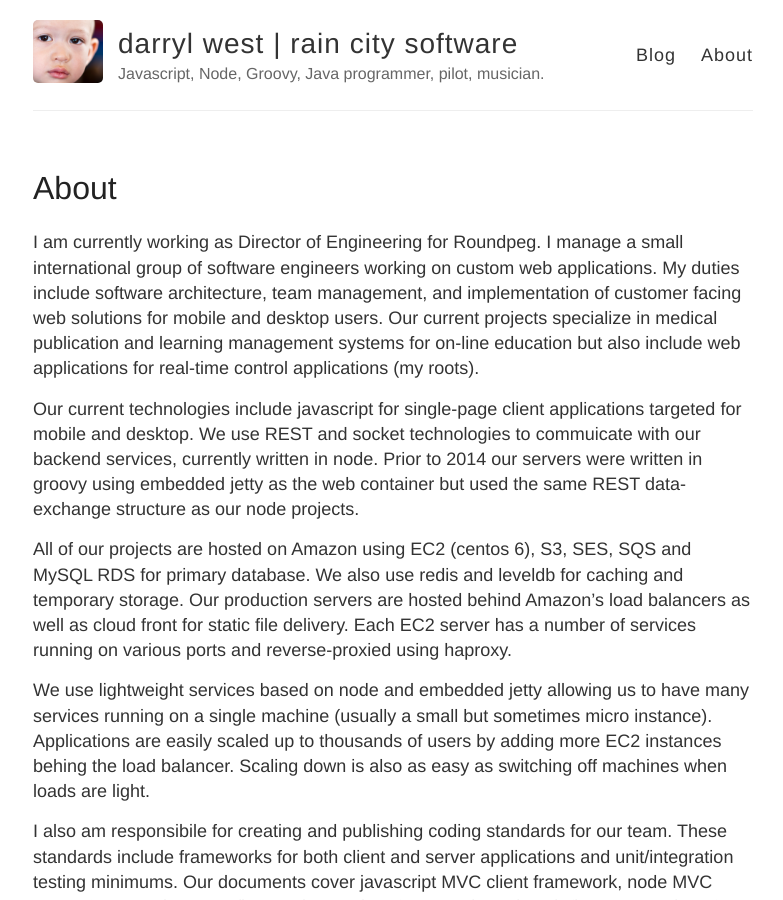
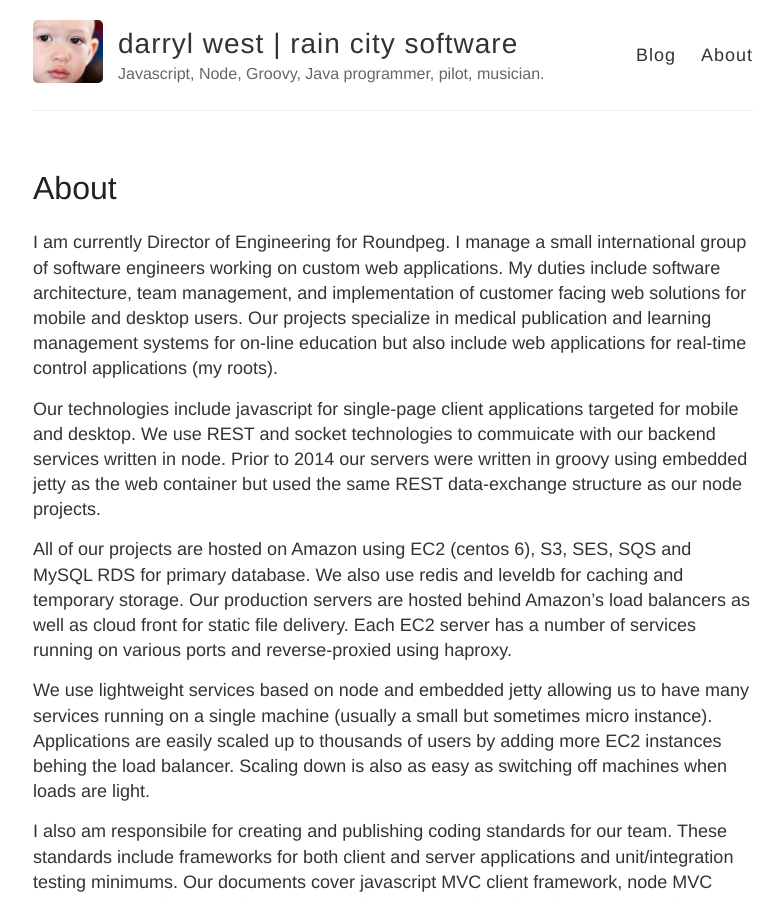
Before and after one commit to darrylwest/jekyll-blog, a Jekyll site: the page built from about.md, in a window 1280 px wide and 900 px high. Shown: the whole window, without its empty margins (247-1030 px from the left). Built offline with Jekyll 4.4.1, drawn with Linux system fonts in a browser that asks for light colours.

Commit message:
about page updates

```diff
--- a/about.md
+++ b/about.md
@@ -3,9 +3,9 @@ layout: page
 title: About
 ---
 
-I am currently working as Director of Engineering for Roundpeg.  I manage a small international group of software engineers working on custom web applications.  My duties include software architecture, team management, and implementation of customer facing web solutions for mobile and desktop users.  Our current projects specialize in medical publication and learning management systems for on-line education but also include web applications for real-time control applications (my roots).
+I am currently Director of Engineering for Roundpeg.  I manage a small international group of software engineers working on custom web applications.  My duties include software architecture, team management, and implementation of customer facing web solutions for mobile and desktop users.  Our projects specialize in medical publication and learning management systems for on-line education but also include web applications for real-time control applications (my roots).
 
-Our current technologies include javascript for single-page client applications targeted for mobile and desktop.  We use REST and socket technologies to commuicate with our backend services, currently written in node.  Prior to 2014 our servers were written in groovy using embedded jetty as the web container but used the same REST data-exchange structure as our node projects.
+Our technologies include javascript for single-page client applications targeted for mobile and desktop.  We use REST and socket technologies to commuicate with our backend services written in node.  Prior to 2014 our servers were written in groovy using embedded jetty as the web container but used the same REST data-exchange structure as our node projects.
 
 All of our projects are hosted on Amazon using EC2 (centos 6), S3, SES, SQS and MySQL RDS for primary database.  We also use redis and leveldb for caching and temporary storage.  Our production servers are hosted behind Amazon's load balancers as well as cloud front for static file delivery.  Each EC2 server has a number of services running on various ports and reverse-proxied using haproxy.
 
```
